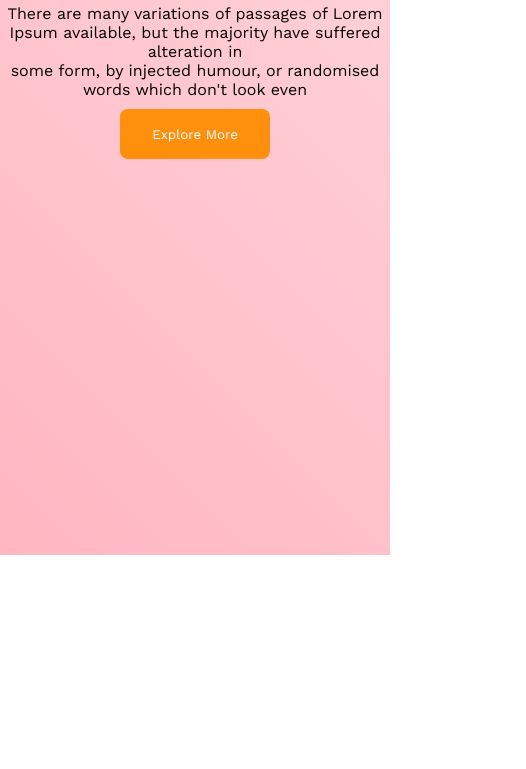
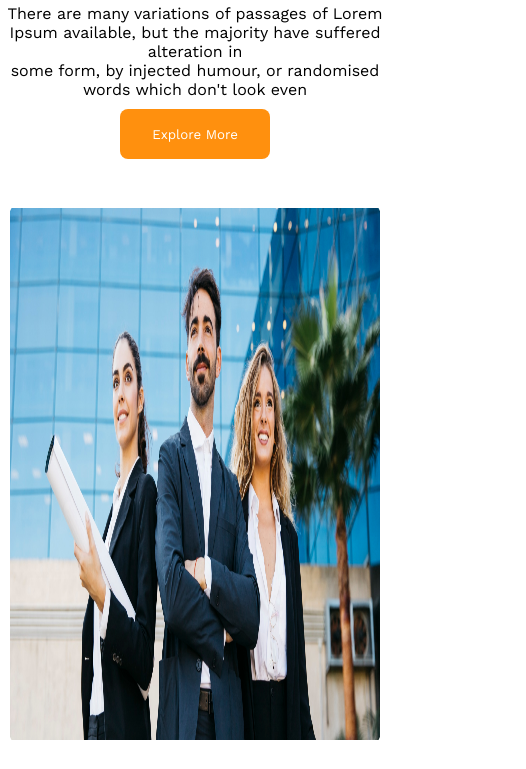
Before and after one commit to samio11/Archi_web, a plain HTML site: page index.html in a window 390 px wide. Shown: the part 289-1058 px from the top of the page, 526 px wide, since content can reach past the window. Before the commit the page ends 844 px from the top, so only its background shows below. Drawn offline with nearby package versions, Linux system fonts and the light colour scheme.

Commit message:
haed section is completed

```diff
--- a/index.html
+++ b/index.html
@@ -32,6 +32,12 @@
                 in <br> some form, by injected humour, or randomised words which don't look even</p>
             <button class="btn_main">Explore More</button>
         </div>
+
+        <div class="head_3rd_section">
+            <div class="head_img">
+                <img src="./images/banner.png" alt="">
+            </div>
+        </div>
     </header>
     <main>
 
--- a/style/style.css
+++ b/style/style.css
@@ -1,25 +1,25 @@
-*{
+* {
     margin: 0;
     padding: 0;
     font-family: 'Work Sans', sans-serif;
 }
 
-header{
-    background-image: linear-gradient(45deg,#FFB6C1,#ffb6c18b);
+header {
+    /* background-image: linear-gradient(45deg, #FFB6C1, #ffb6c18b); */
     width: auto;
     height: 100vh;
 }
 
-.head_1st_container{
+.head_1st_container {
     width: auto;
     height: 10%;
     display: flex;
-  justify-content:space-around;
+    justify-content: space-around;
     align-items: center;
     /* background-color: aqua; */
 }
 
-.head1_left >h3{
+.head1_left>h3 {
     color: var(--dark-01, #131313);
     text-align: center;
     font-family: Work Sans;
@@ -29,14 +29,14 @@ font-weight: 700;
     line-height: normal;
 }
 
-.head1_right{
+.head1_right {
     display: flex;
     justify-content: space-around;
     align-items: center;
     list-style: none;
 }
 
-.head1_right > li{
+.head1_right>li {
     padding-left: 20px;
     color: var(--dark-02, #424242);
     text-align: center;
@@ -47,14 +47,14 @@ font-weight: 500;
     /* line-height: 26px; 144.444% */
 }
 
-.head1_right > li:hover{
-    color: white;
-    text-decoration: underline ;
+.head1_right>li:hover {
+    color: #FF900E;
+    text-decoration: underline;
     cursor: pointer;
 
 }
 
-.head_2nd_container{
+.head_2nd_container {
     width: auto;
     height: 30%;
     text-align: center;
@@ -62,7 +62,7 @@ font-weight: 500;
     /* background-color: aqua; */
 }
 
-.head_2nd_container > h3{
+.head_2nd_container>h3 {
     color: var(--dark-01, #131313);
     font-size: 45px;
     font-style: normal;
@@ -70,14 +70,14 @@ font-weight: 700;
     margin-bottom: 20px;
 }
 
-.main_para{
+.main_para {
     color: var(--dark-03, #727272);
     font-family: Work Sans;
     font-size: 16px;
     font-weight: 400;
 }
 
-.btn_main{
+.btn_main {
     margin-top: 10px;
     width: 150px;
     height: 50px;
@@ -86,3 +86,42 @@ background: #FF900E;
     color: white;
     border: 0px;
 }
+
+.head_3rd_section{
+    width: 100%;
+    height: 100vh;
+    margin-top: 5px;
+    /* background-color: #424242; */
+    display: flex;
+    justify-content: center;
+    align-items: center;
+}
+
+.head_img{
+    width: 95%;
+    height: 90%;
+    /* background-color: #FF900E; */
+}
+
+.head_img > img{
+    width: 100%;
+    height: 100%;
+}
+
+@media screen  and (max-width : 576px){
+    header {
+        /* background-image: linear-gradient(45deg, #FFB6C1, #ffb6c18b); */
+        width: 100%;
+        height: 100vh;
+    }
+    .head_1st_container{
+        flex-direction: column;
+    }
+   .head_3rd_section{
+    margin-top: 100px;
+   }
+   .head_3rd_section{
+    height: 70vh;
+   }
+
+}
```
Lines whose indentation alone changed are shown as unchanged.
